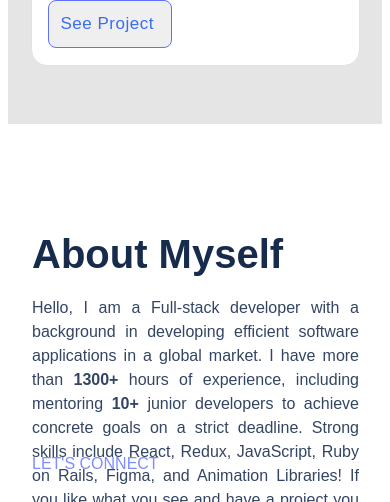
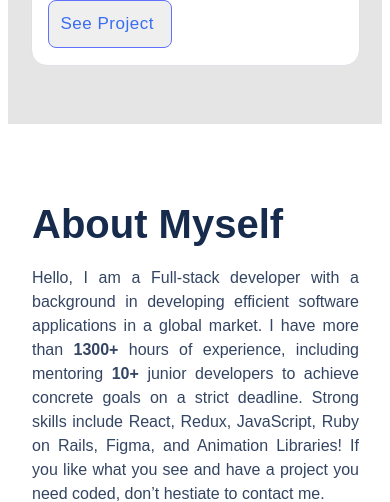
Before and after one commit to enoqueJonas/Portfolio, a website: page index.html in a window 390 px wide. Shown: the part 3390-3892 px from the top of the page. Drawn offline with Linux system fonts and the light colour scheme.

Commit message:
FIX about section on mobile version

```diff
--- a/css/style-mobile-screen.css
+++ b/css/style-mobile-screen.css
@@ -723,7 +723,7 @@ a {
   display: flex;
   flex-direction: column;
   align-items: center;
-  padding: 100px 0;
+  padding: 70px 0;
   gap: 24px;
   width: 375px;
   height: 920px;
@@ -739,7 +739,7 @@ a {
   padding: 0;
   gap: 12px;
   width: 327px;
-  height: 409px;
+  height: 460px;
 }
 
 .about-title {
@@ -760,7 +760,7 @@ a {
 
 .about-text {
   width: 327px;
-  height: 144px;
+  height: 244px;
   font-style: normal;
   font-weight: 400;
   font-size: 16px;
@@ -777,7 +777,7 @@ a {
   display: flex;
   flex-direction: column;
   align-items: flex-start;
-  padding: 0;
+  padding-bottom: 10px;
   gap: 16px;
   width: 200px;
   height: 80px;
```
